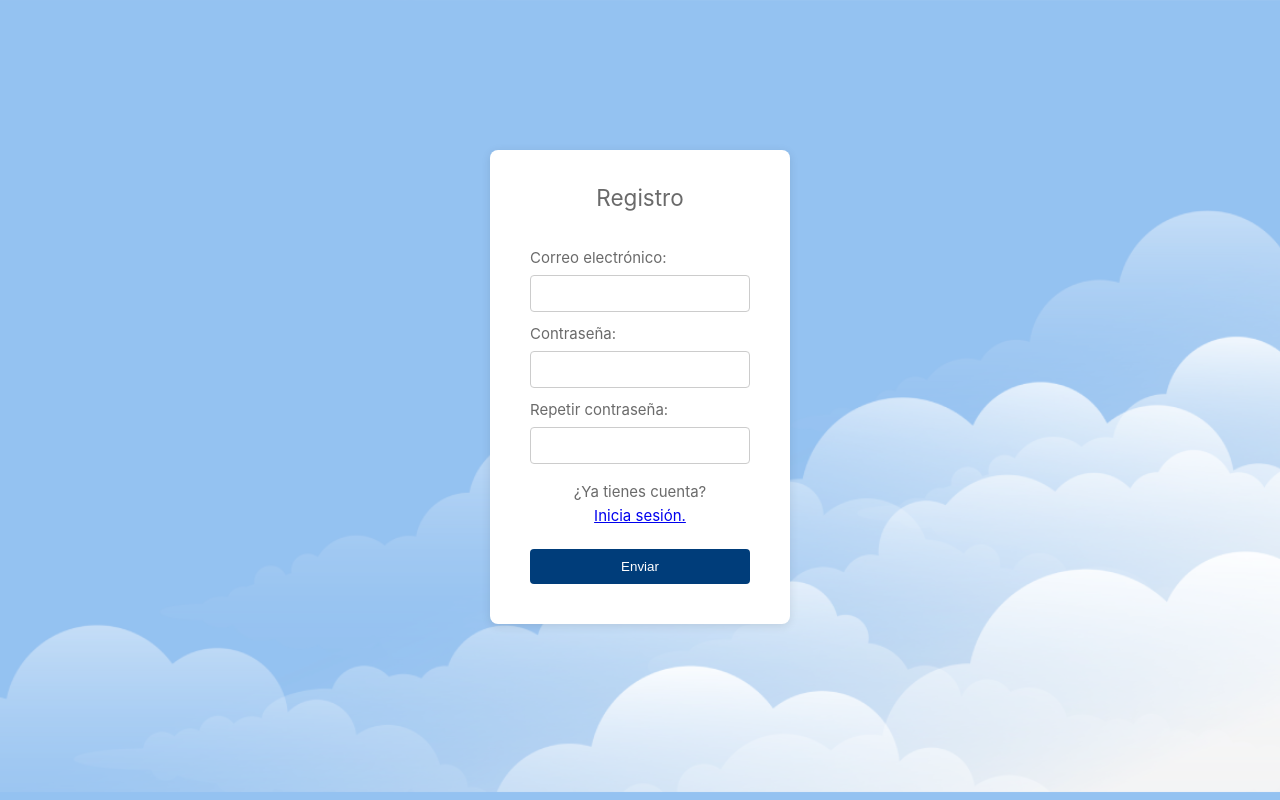
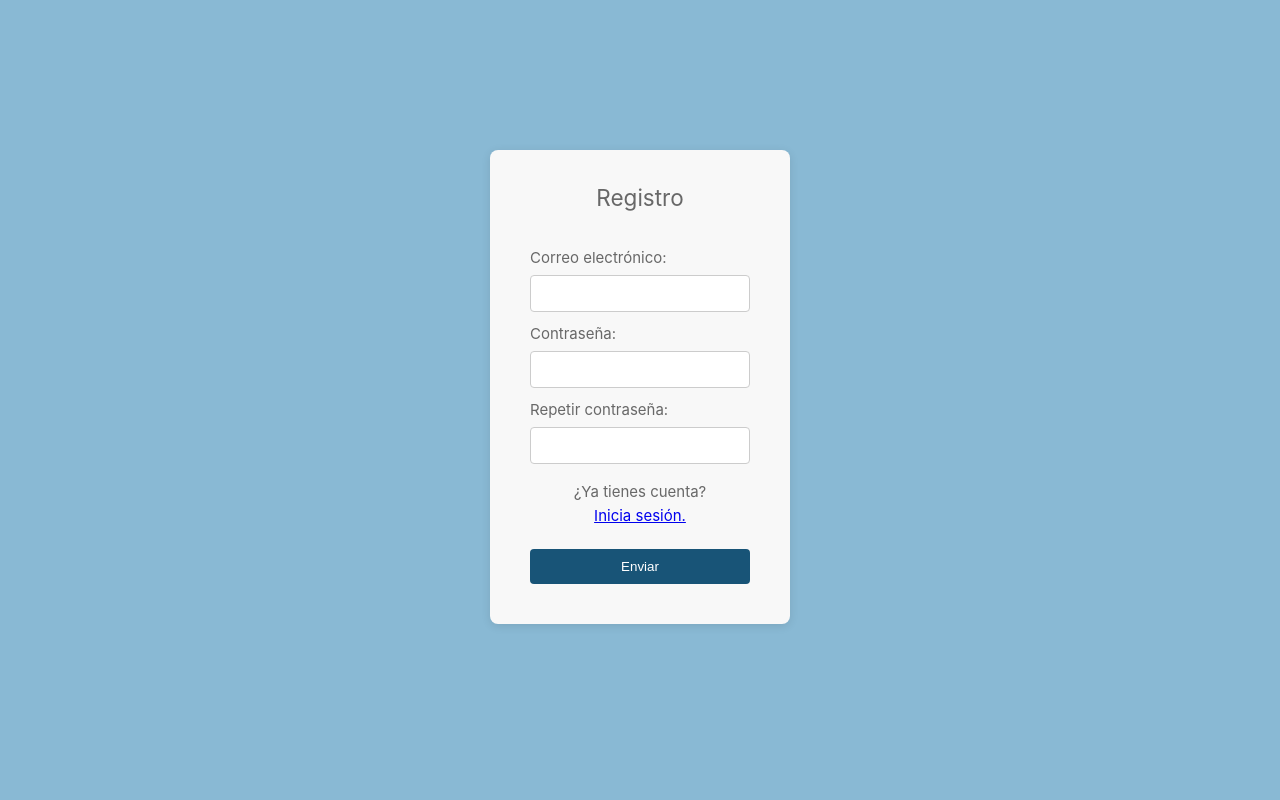
Before and after one commit to pablo4licante/cs-practica, a Vue app in the folder frontend/: page / in a window 1280 px wide. Built offline with nearby package versions, Linux system fonts and the light colour scheme.

Commit message:
CSS fixed (o eso parece)

```diff
--- a/frontend/src/assets/base.css
+++ b/frontend/src/assets/base.css
@@ -16,12 +16,16 @@
     --vt-c-text-light-1: rgba(29, 29, 29, 0.66);
     --vt-c-text-light-2: rgba(29, 29, 29, 0.66);
 
+    --blue-background: #89b9d4;
+    --blue-button: #185477;
+    --blue-button-hover: #2d91cb;
+
     --error: #ff0000;
 }
 
 /* semantic color variables for this project */
 :root {
-    --color-background: var(--vt-c-white);
+    --color-background: var(--blue-background);
     --color-background-soft: var(--vt-c-white-soft);
     --color-background-mute: var(--vt-c-white-mute);
 
@@ -44,6 +48,7 @@
 
 body {
     color: var(--color-text);
+    background-color: var(--color-background);
     line-height: 1.6;
     font-family:
     Inter,
@@ -70,14 +75,14 @@ body {
 
 main {
     font-family: Arial, sans-serif;
-    background-color: #f0f0f0;
+    background-color: var(--vt-c-white);
     display: flex;
     justify-content: center;
     align-items: center;
     width: 100%;
 }
 .form-container {
-    background-color: white;
+    background-color: var(--vt-c-white-soft);
     padding: 20px;
     border-radius: 8px;
     box-shadow: 0 2px 10px rgba(0, 0, 0, 0.1);
@@ -106,11 +111,22 @@ h2 {
     border-radius: 4px;
 }
 .form-container button[type="submit"] {
-    background-color: #003d7a;
+    background-color: var(--blue-button);
     color: white;
     border: none;
     cursor: pointer;
 }
 .form-container button[type="submit"]:hover {
-    background-color: #1c71c5;
+    background-color: var(--blue-button-hover);
 }
+.info-container {
+    background-color: var(--vt-c-white-soft);
+    padding: 40px;
+    max-width: 800px;
+    margin: 0 auto;
+    margin-top: 100px;
+    padding: 40px;
+    text-align: center;
+    border-radius: 8px;
+    box-shadow: 0 2px 10px rgba(0, 0, 0, 0.1);
+}
--- a/frontend/src/pages/Files.vue
+++ b/frontend/src/pages/Files.vue
@@ -43,6 +43,7 @@ export default {
 </script>
 
 <template>
+    <div class="info-container">
         <h1>Mis archivos</h1>
         <div id="file-explorer">
             <div v-if="error">{{ error }}</div>
@@ -54,6 +55,8 @@ export default {
                     <p>Size: {{ archivo.size }}</p>
                 </div>
             </div>
+        </div>
+        <button href="./Upload.vue">Subir archivo</button>
     </div>
 </template>
 
@@ -68,6 +71,7 @@ body {
 h1 {
     text-align: center;
     margin-top: 20px;
+    margin-bottom: 40px;
 }
 
 #file-explorer {
@@ -100,4 +104,20 @@ h1 {
     color: #666;
     margin: 5px 0;
 }
+
+button {
+    width: 40%;
+    padding: 10px;
+    margin-top: 5px;
+    border: 1px solid #ccc;
+    border-radius: 4px;
+    background-color: var(--blue-button);
+    color: white;
+    border: none;
+    cursor: pointer;
+}
+
+button:hover {
+    background-color: var(--blue-button-hover);
+}
 </style>
--- a/frontend/src/pages/Login.vue
+++ b/frontend/src/pages/Login.vue
@@ -52,6 +52,7 @@ export default {
     }
 }
 </script>
+
 <style>
 .upload-page {
     text-align: center;
@@ -63,17 +64,4 @@ p {
     margin: 1rem;
 }
 
-html::before{
-    background: url("../assets/fondocloudy.png");
-    object-fit: cover;
-    background-size: 110%;
-    content: "";
-    position: absolute;
-    top: 0;
-    left: 0;
-    width: 100%;
-    height: 100%;
-    z-index: -1;
-    opacity: .6;
-}
 </style>
--- a/frontend/src/pages/Register.vue
+++ b/frontend/src/pages/Register.vue
@@ -5,8 +5,8 @@
 <template>
     <body>
         <div class="form-container">
-            <h2>Registro</h2>
-            <div v-if="qrCode">
+        <h2>Registro</h2>
+            <div v-if="qrCode" class="codigo-qr">
                 <img :src="qrCode" alt="QR Code" />
                 <p>Escanea este código con Google Authenticator.</p>
                 <button @click="aceptarQR">He escaneado el QR</button>
@@ -71,23 +71,32 @@ export default {
     margin-top: 50px;
 }
 
+.codigo-qr {
+    display: flex;
+    flex-direction: column;
+    justify-content: center;
+    align-items: center;
+}
+
 p {
     text-align: center;
     margin: 1rem;
 }
 
-html::before{
-    background: url("../assets/fondocloudy.png");
-    object-fit: cover;
-    background-size: 110%;
-    content: "";
-    position: absolute;
-    top: 0;
-    left: 0;
-    width: 100%;
-    height: 100%;
-    z-index: -1;
-    opacity: .6;
+button {
+    width: 80%;
+    padding: 10px;
+    margin-top: 5px;
+    border: 1px solid #ccc;
+    border-radius: 4px;
+    background-color: var(--blue-button);
+    color: white;
+    border: none;
+    cursor: pointer;
+}
+
+button:hover {
+    background-color: var(--blue-button-hover);
 }
 
 </style>
--- a/frontend/src/pages/Upload.vue
+++ b/frontend/src/pages/Upload.vue
@@ -3,13 +3,19 @@
 </script>
 
 <template>
-    <div class="upload-page">
-        <h1>Pagina de Subida</h1>
-        <br>
-        <form method="post" enctype="multipart/form-data">
-            <input type="file" name="upload" />
-            <button type="button" @click="onSubmit">Subir archivo</button>
-        </form>
+    <div class="info-container">
+        <div class="upload-page">
+            <h1>Pagina de Subida</h1>
+            <br>
+            <form method="post" enctype="multipart/form-data">
+                <input type="file" name="upload" class="selector-archivo"/>
+                <br>
+                <button @click="onSubmit">Subir archivo</button>
+            </form>
+        </div>
+
+        <button href="./Files.vue">Mis Archivos</button>
+
     </div>
 </template>
 
@@ -50,4 +56,30 @@ export default {
     text-align: center;
     margin-top: 50px;
 }
+
+h1 {
+    margin: 0;
+    margin-top: -1rem;
+    margin-bottom: 1rem;
+}
+
+button {
+    width: 40%;
+    padding: 10px;
+    margin-top: 5px;
+    border: 1px solid #ccc;
+    border-radius: 4px;
+    background-color: var(--blue-button);
+    color: white;
+    border: none;
+    cursor: pointer;
+}
+
+button:hover {
+    background-color: var(--blue-button-hover);
+}
+
+.selector-archivo {
+    margin-bottom: 2rem;
+}
 </style>
```
Lines whose indentation alone changed are shown as unchanged.
